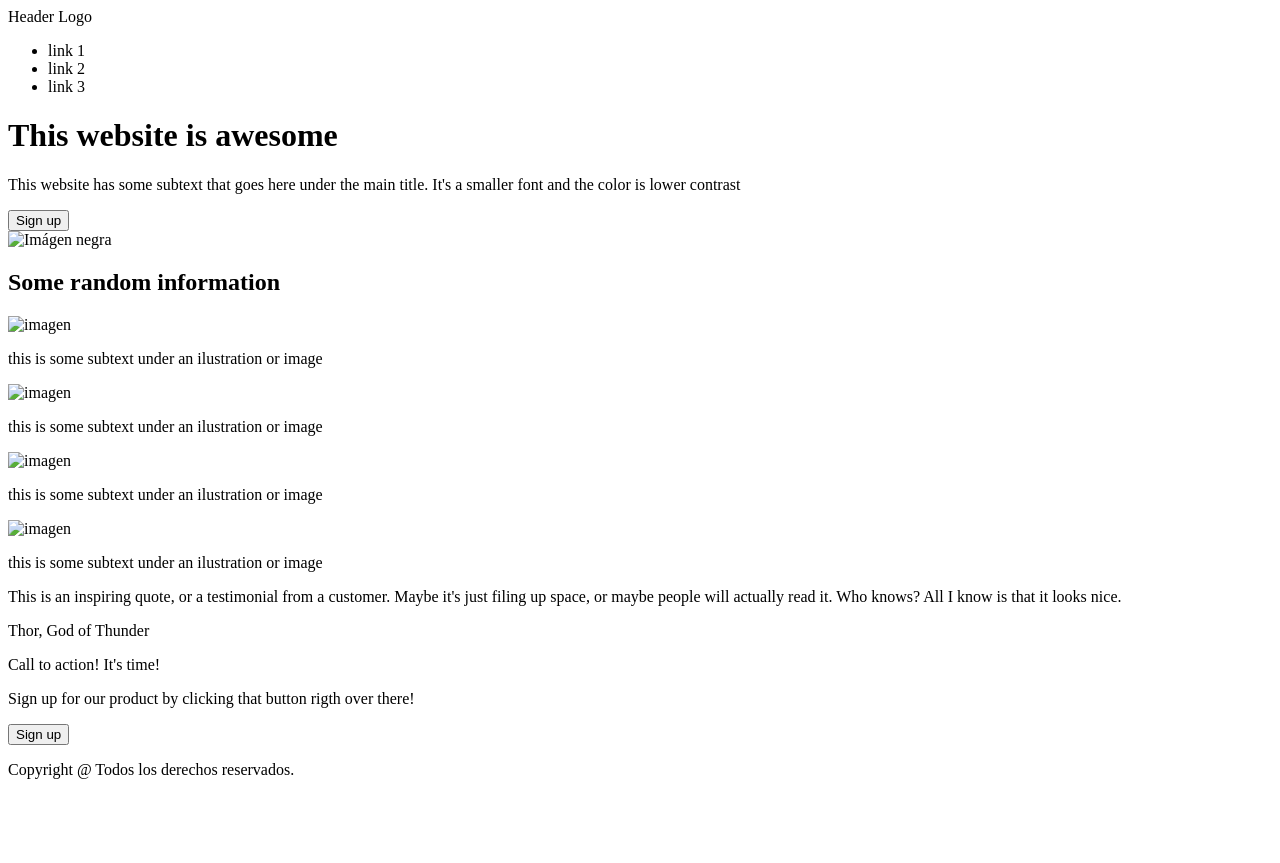
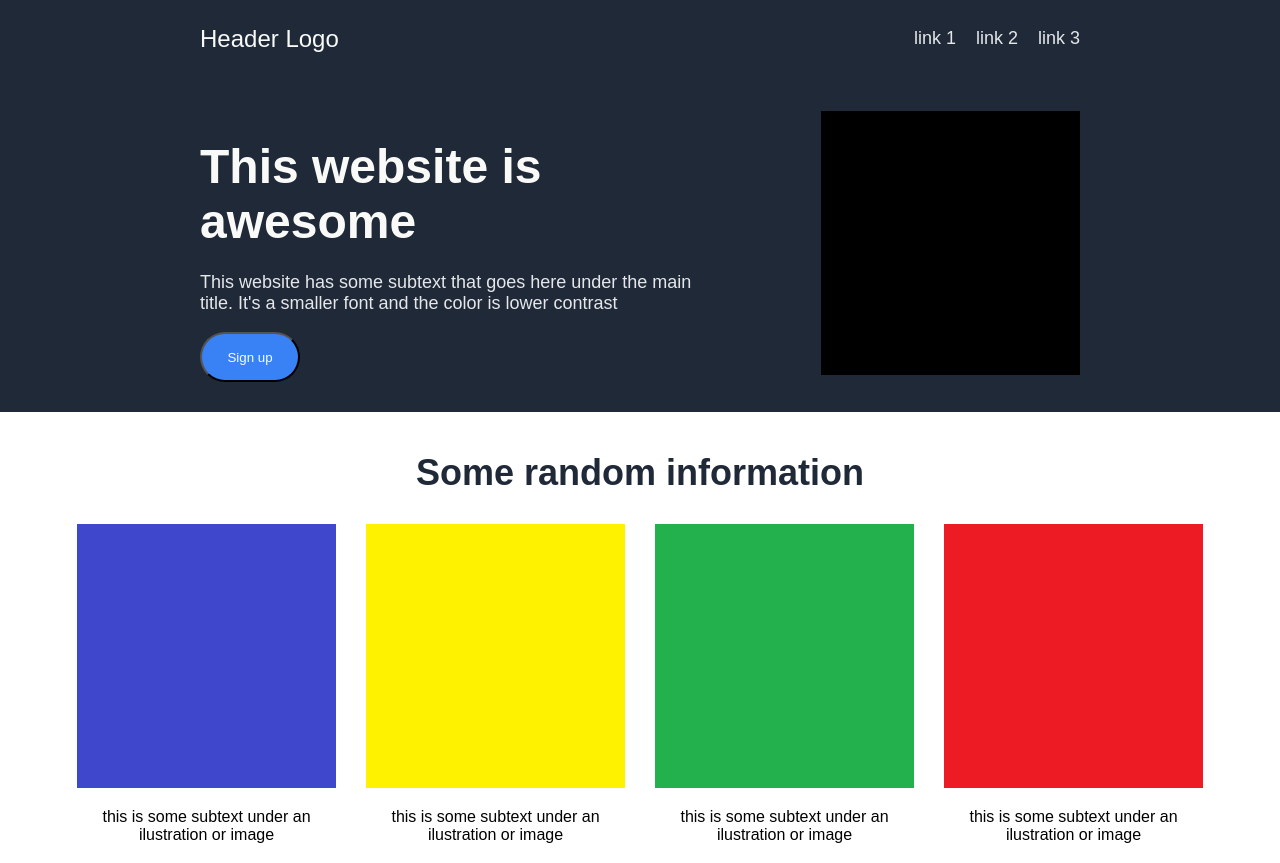
Before and after one commit to Eric-Had-Arach/project_landing_page, a plain HTML site: page index.html in a window 1280 px wide. Shown: the top 863 px of the page. Before the commit the page ends 800 px from the top, so only its background shows below. Drawn offline with Linux system fonts and the light colour scheme.

Commit message:
html completo y css a medias

```diff
--- a/index.html
+++ b/index.html
@@ -1,20 +1,19 @@
 <!DOCTYPE html>
-<html lang="en">
+<html lang="es">
 
 <head>
     <meta charset="UTF-8">
     <meta http-equiv="X-UA-Compatible" content="IE=edge">
     <meta name="viewport" content="width=device-width, initial-scale=1.0">
-    <title>Document</title>
+    <title>Landing Page</title>
     <link rel="stylesheet" href="style.css">
 </head>
 
 <body>
-
     <div class="barra_navegacion">
-        <div class="izquierda">Header Logo</div>
-        <div class="derecha">
-            <ul>
+        <div class="logo_barra_navegacion">Header Logo</div>
+        <div>
+            <ul class="links_barra_navegacion">
                 <li>link 1</li>
                 <li>link 2</li>
                 <li>link 3</li>
@@ -22,31 +21,33 @@
         </div>
     </div>
     <div class="cabecera">
-        <h1>This website is awesome</h1>
-        <p>This website has some subtext that goes here under the main title. It's a smaller font and the color is lower contrast</p>
-        <button class="sign_up">Sign up</button>
-        <div>
+        <div class="izquierda">
+            <h1 class="titulo_principal">This website is awesome</h1>
+            <p class="texto_cabecera">This website has some subtext that goes here under the main title. It's a smaller font and the color is lower contrast</p>
+            <button class="boton_sign_up_cabecera">Sign up</button>
+        </div>
+        <div class="derecha">
             <img src="images/negro.png" alt="Imágen negra">
         </div>
     </div>
     <div class="cuerpo">
-        <h2>Some random information</h2>
+        <h2 class="informacion_cuerpo">Some random information</h2>
         <div class="tarjetas">
             <div class="mini_seccion_1">
                 <img src="images/azul.png" alt="imagen">
-                <p>this is some subtext under an ilustration or image</p>
+                <p class="texto_tarjetas">this is some subtext under an ilustration or image</p>
             </div>
             <div class="mini_seccion_2">
                 <img src="images/amarillo.png" alt="imagen">
-                <p>this is some subtext under an ilustration or image</p>
+                <p class="texto_tarjetas">this is some subtext under an ilustration or image</p>
             </div>
             <div class="mini_seccion_3">
                 <img src="images/verde.png" alt="imagen">
-                <p>this is some subtext under an ilustration or image</p>
+                <p class="texto_tarjetas">this is some subtext under an ilustration or image</p>
             </div>
             <div class="mini_seccion_4">
                 <img src="images/rojo.png" alt="imagen">
-                <p>this is some subtext under an ilustration or image</p>
+                <p class="texto_tarjetas">this is some subtext under an ilustration or image</p>
             </div>
         </div>
     </div>
@@ -55,16 +56,14 @@
         <p class="firma_leyenda">Thor, God of Thunder</p>
     </div>
     <div class="llamada_a_la_accion">
-        <div class="descripcion">
-            <p>Call to action! It's time!</p>
+        <div class="texto_descripcion">
+            <p><strong>Call to action! It's time!</p></strong></p>
             <p>Sign up for our product by clicking that button rigth over there!</p>
         </div>
-        <button>Sign up</button>
+        <button class="boton_sign_up_leyenda">Sign up</button>
     </div>
     <div class="pie_pagina">
         <p>Copyright @ Todos los derechos reservados.</p>
     </div>
-
-
 </body>
 </html>
--- a/style.css
+++ b/style.css
@@ -0,0 +1,150 @@
+html {
+    box-sizing: border-box;
+}
+
+*, *::before, *::after {
+    box-sizing: inherit;
+}
+
+body {
+    margin: 0px;
+    padding: 0px;
+    font-family: sans-serif;
+}
+
+.barra_navegacion {
+    background-color: #1F2937;
+    display: flex;
+    justify-content: space-between;
+    padding: 10px 200px;
+}
+
+.logo_barra_navegacion {
+    display: flex;
+    justify-content: center;
+    align-items: center;
+}
+
+.links_barra_navegacion {
+    display: flex;
+    gap: 20px;
+    list-style-type: none;
+    justify-content: center;
+    align-items: center;
+}
+
+.cabecera {
+    display: flex;
+    padding: 30px 200px;
+    gap: 100px;
+    align-items: center;
+    background-color: #1F2937;
+    flex-shrink: 1;
+}
+
+.cabecera .izquierda {
+    display: flex;
+    flex-direction: column;
+}
+
+.izquierda h1 {
+    margin-bottom: 5px;
+}
+
+button {
+    width: 100px;
+    height: 50px;
+    color: #F9FAF8;
+    border-radius: 50px;
+}
+
+.cuerpo {
+    display: flex;
+    flex-direction: column;
+    padding: 10px 200px;
+    align-items: center;
+    justify-content: center;
+    margin-bottom: 50px;
+}
+
+.tarjetas {
+    display: flex;
+    gap: 30px;
+    align-items: center;
+}
+
+.texto_tarjetas {
+    text-align: center;
+}
+
+
+
+.titulo_principal {
+    font-size: 48px;
+    font-weight: bolder;
+    color: #F9FAF8;
+}
+
+.texto_cabecera,
+.links_barra_navegacion {
+    font-size: 18px;
+    color: #E5E7EB;
+}
+
+.logo_barra_navegacion {
+    font-size: 24px;
+    color: #F9FAF8;
+}
+
+.boton_sign_up_cabecera,
+.boton_sign_up_leyenda {
+    background-color: #3882F6;
+}
+
+.informacion_cuerpo {
+    font-size: 36px;
+    font-weight: bolder;
+    color: #1F2937;
+}
+
+.leyenda {
+    background-color: #E5E7EB;
+    font-size: 36px;
+    font-style: italic;
+    color:#1F2937;
+    padding: 30px 200px;
+    margin-bottom: 50px;
+}
+
+.firma_leyenda {
+    text-align: end;
+    font-weight: bolder;
+}
+
+.pie_pagina {
+    background-color: #E5E7EB;
+    font-size: 36px;
+    font-style: italic;
+    color:#1F2937;
+}
+
+.llamada_a_la_accion {
+    display: flex;
+    justify-content: center;
+    align-items: center;
+    margin-bottom: 50px;
+    margin-left: 200px;
+    margin-right: 200px;
+    background-color: #3882F6;
+    padding: 10px 200px;
+    gap: 30px;
+}
+
+.texto_descripcion {
+    display: flex;
+    flex-direction: column;
+}
+
+.texto_descripcion p {
+    margin: 3px;
+}
```
Also changed, not shown: images/amarillo.png (added), images/azul.png (added), images/marron.png (added), images/negro.png (added), images/rojo.png (added), images/verde.png (added).
